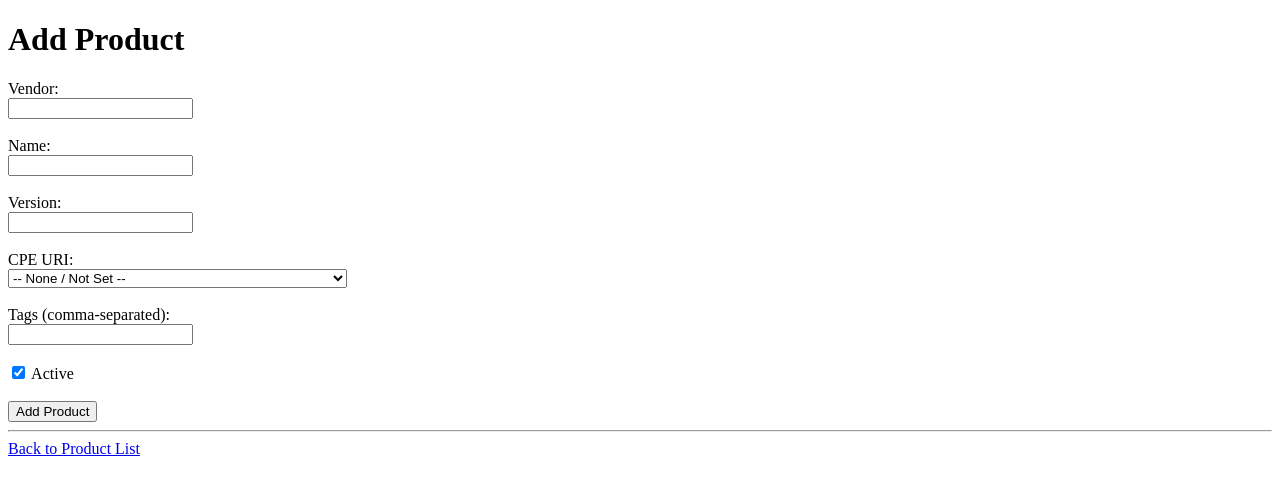
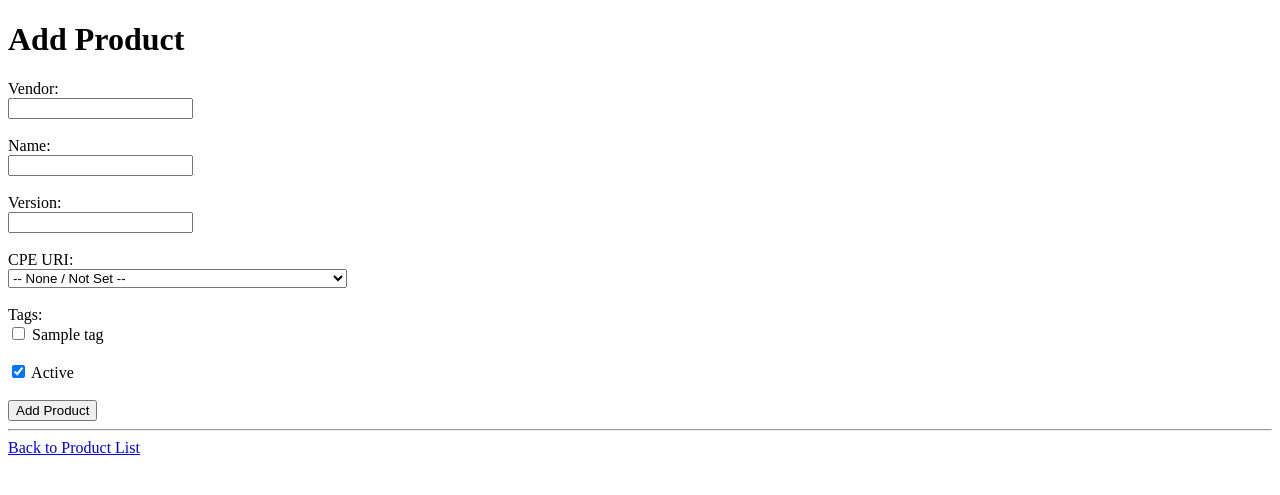
Before and after one commit to twbaty/cvescout, a Flask app: template app/web/templates/product_add.html in a window 1280 px wide. Shown: the top 495 px of the page. Run offline with Flask 3, Linux system fonts and the light colour scheme; the template is opened without the code that fills it: most values are stand-ins (such as "Sample title", 1, 10 or a date in 2020).

Commit message:
Update product_add.html

```diff
--- a/app/web/templates/product_add.html
+++ b/app/web/templates/product_add.html
@@ -26,10 +26,17 @@
             {{ c.vendor }} — {{ c.product }} — {{ c.version or "*" }}
         </option>
         {% endfor %}
-    </select><br><br>
+    </select>
+    <br><br>
 
-    <label>Tags (comma-separated):</label><br>
-    <input type="text" name="tags"><br><br>
+    <label>Tags:</label><br>
+    {% for tag in tags %}
+        <label>
+            <input type="checkbox" name="tags" value="{{ tag }}">
+            {{ tag }}
+        </label><br>
+    {% endfor %}
+    <br>
 
     <label>
         <input type="checkbox" name="active" checked>
```
